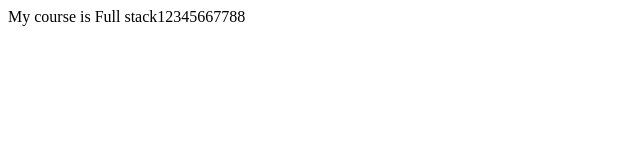
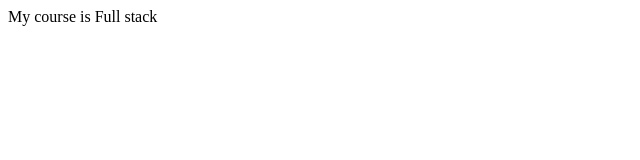
Before and after one commit to OksanaTyshchenko/my-projects, a plain HTML site: page index.html in a window 1280 px wide. Shown: the whole page, without its empty margins (0-640 px from the left). Drawn offline with Linux system fonts and the light colour scheme.

Commit message:
body was changed

```diff
--- a/index.html
+++ b/index.html
@@ -7,6 +7,6 @@
   <title>Mate academy</title>
 </head>
 <body>
-  My course is Full stack12345667788
+  My course is Full stack
 </body>
 </html>
```
